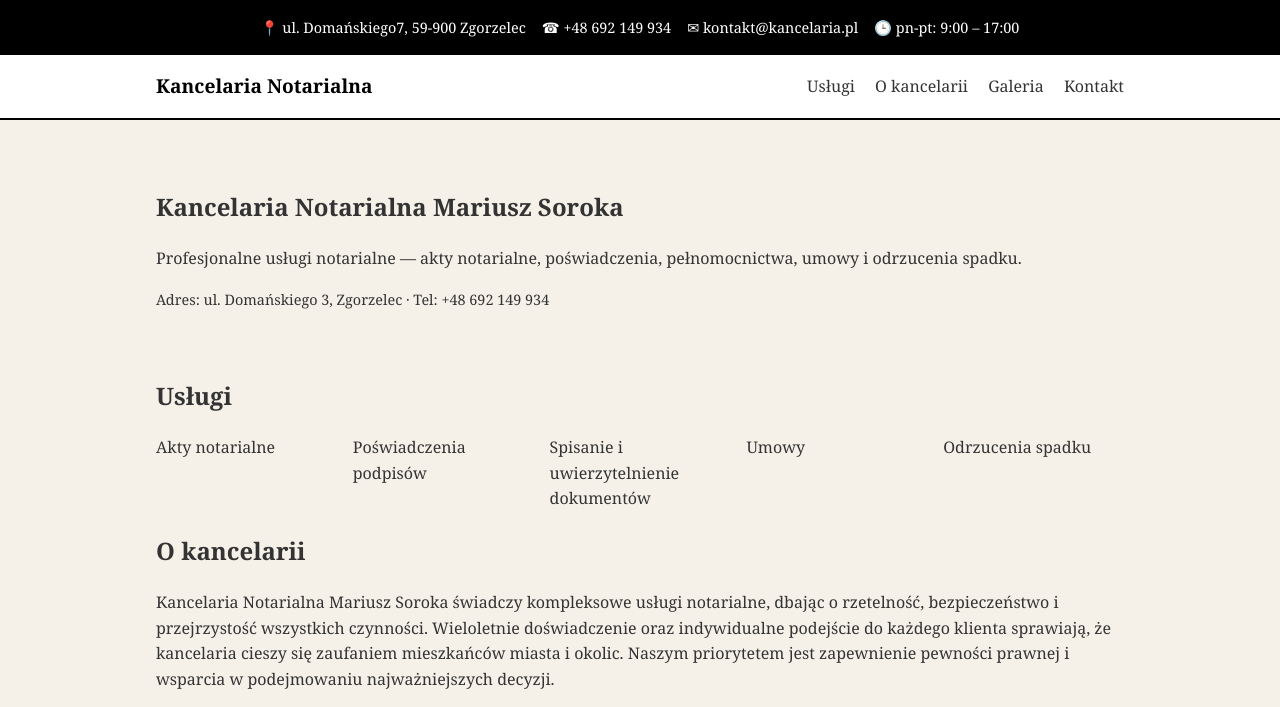
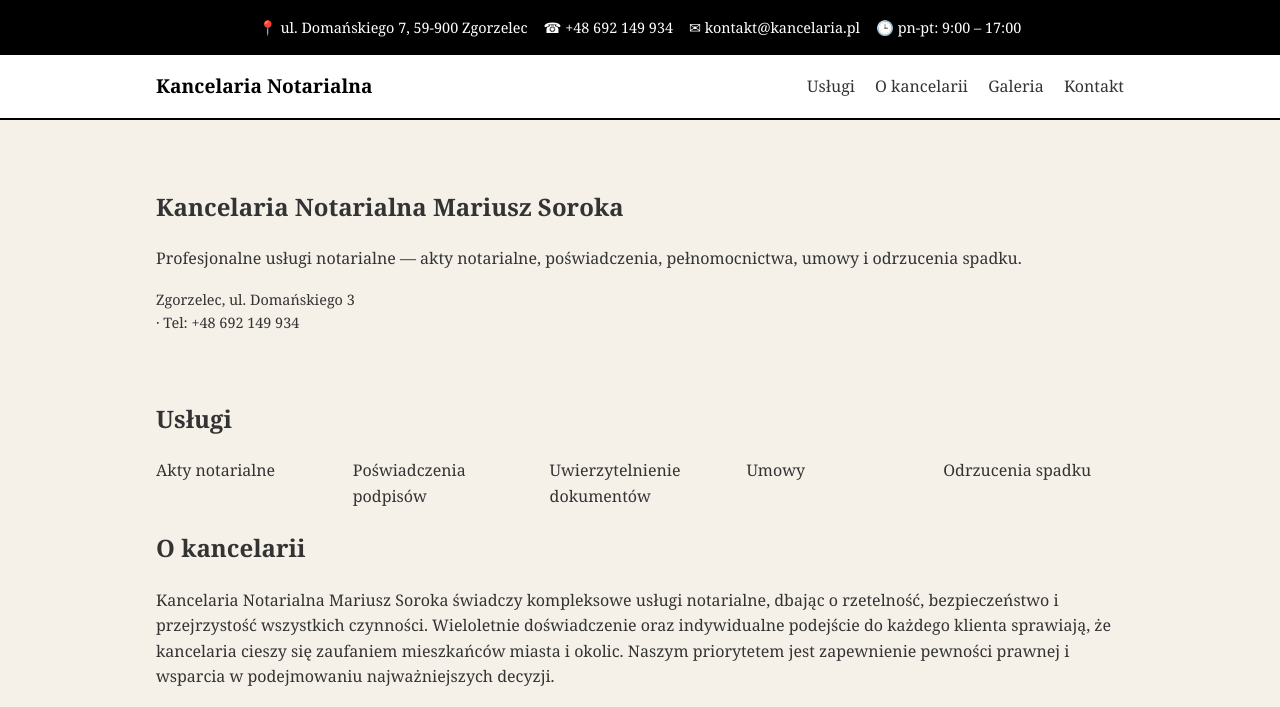
Before and after one commit to mtrccl/notariusztest, a plain HTML site: page index.html in a window 1280 px wide. Shown: the top 707 px of the page. Drawn offline with Linux system fonts and the light colour scheme.

Commit message:
Update index.html

```diff
--- a/index.html
+++ b/index.html
@@ -10,7 +10,7 @@
   <!-- Pasek górny z danymi -->
   <div class="top-bar">
     <div class="container">
-      <span>📍 ul. Domańskiego7, 59-900 Zgorzelec</span>
+      <span>📍 ul. Domańskiego 7, 59-900 Zgorzelec</span>
       <span>☎ +48 692 149 934</span>
       <span>✉ kontakt@kancelaria.pl</span>
       <span>🕒 pn-pt: 9:00 – 17:00</span>
@@ -34,7 +34,7 @@
     <section class="hero">
       <h1>Kancelaria Notarialna Mariusz Soroka</h1>
       <p>Profesjonalne usługi notarialne — akty notarialne, poświadczenia, pełnomocnictwa, umowy i odrzucenia spadku.</p>
-      <p class="small">Adres: ul. Domańskiego 3, Zgorzelec · Tel: +48 692 149 934</p>
+      <p class="small">Zgorzelec, ul. Domańskiego 3 <br> · Tel: +48 692 149 934</p>
     </section>
 
     <section id="services">
@@ -42,7 +42,7 @@
       <ul class="services-grid">
         <li>Akty notarialne</li>
         <li>Poświadczenia podpisów</li>
-        <li>Spisanie i uwierzytelnienie dokumentów</li>
+        <li>Uwierzytelnienie dokumentów</li>
         <li>Umowy</li>
         <li>Odrzucenia spadku</li>
       </ul>
```
